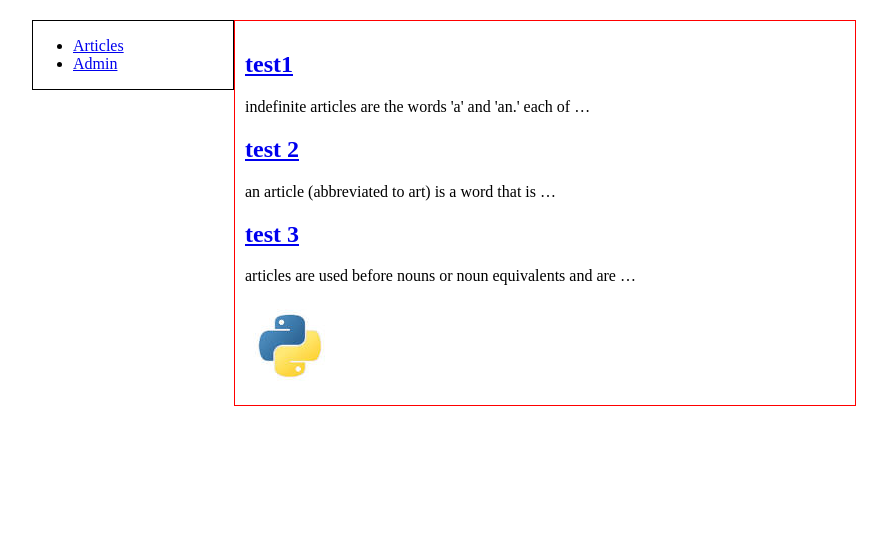
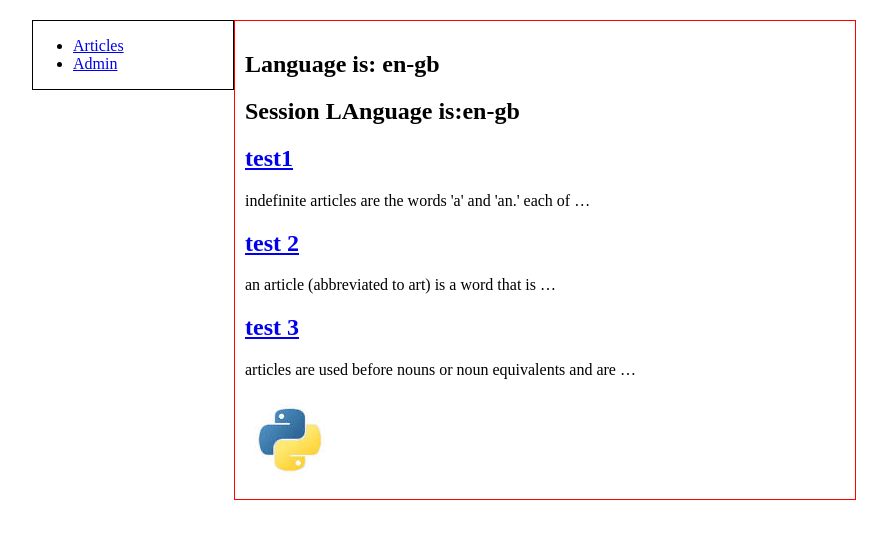
Before and after one commit to vineetjai/DjangoProject-article, a Django app: page /articles/all/ in a window 1280 px wide. Shown: the top 539 px of the page, without its empty margins (128-1015 px from the left). Run offline with Django 3.2, Linux system fonts and the light colour scheme; data comes from the database, SQL or seed files in the repository.

Commit message:
language change is set

```diff
--- a/article/templates/articles.html
+++ b/article/templates/articles.html
@@ -2,7 +2,8 @@
 {% extends "base.html" %}
 
 {% block content %}
-
+<h2> Language is: {{ language }}</h2>
+<h2>Session LAnguage is:{{ session_language}}</h2>
 {% if articles.count > 0 %}
 
 {% for article in articles %}
--- a/article/urls.py
+++ b/article/urls.py
@@ -1,17 +1,12 @@
 from django.conf.urls import *
-from article.views import articles
-from article.views import article
-from article.views import hello
-from article.views import hello_template
-from article.views import HelloTemplate
-from article.views import hello_template_simple
-
+from article.views import *
 from django.contrib import admin
 admin.autodiscover()
 urlpatterns=[
 	url(r'^admin/', admin.site.urls),
 	url(r'^articles/all/$',articles,name='articles'),
 	url(r'^article/get/(?P<article_id>\d+)/$',article,name='article'),
+	url(r'^articles/language/(?P<language>[a-z\-]+)/$',language,name='language'),
     url(r'^hello/$',hello,name='hello'),
     url(r'^hello_class_view/$',HelloTemplate.as_view()),
     url(r'^hello_template/$',hello_template,name='hello_template'),
--- a/article/views.py
+++ b/article/views.py
@@ -10,7 +10,6 @@ from django.template import Context
 from django.shortcuts import render_to_response
 from django.views.generic.base import TemplateView
 from article.models import Article
-
 
 def hello(request):
 	name="Vineet"
@@ -32,6 +31,17 @@ class HelloTemplate(TemplateView):
 		return context
 
 def articles(request):
-	return render_to_response('articles.html',{'articles':Article.objects.all()})
+	language ="en-gb"
+	session_language ='en-gb'
+	if 'lang' in request.COOKIES:
+		language =request.COOKIES['lang']
+	if 'lang' in request.session:
+		session_language =request.session['lang']
+	return render_to_response('articles.html',{'articles':Article.objects.all(),'language':language,'session_language':session_language})
 def article(request,article_id=1):
 	return render_to_response('article.html',{'article':Article.objects.get(id=article_id)})
+def language(request,language='en-gb'):
+	response =HttpResponse("setting language to %s"%language)
+	response.set_cookie('lang',language)
+	request.session['lang']=language
+	return response
```
Also changed, not shown: 2 other files.
